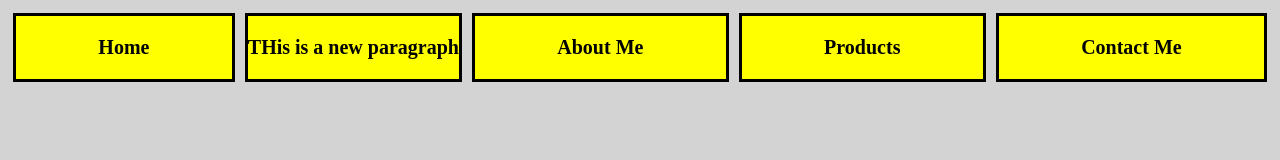
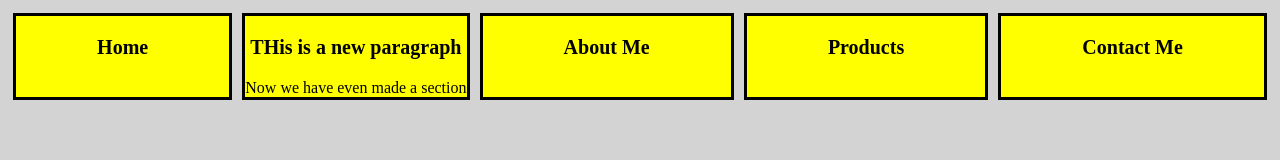
Before and after one commit to QunicDK/Schooltest, a plain HTML site: page flex/index.html in a window 1280 px wide. Drawn offline with Linux system fonts and the light colour scheme.

Commit message:
Update index.html

```diff
--- a/flex/index.html
+++ b/flex/index.html
@@ -12,6 +12,9 @@
       </div>
       <div class="new">
         <p>THis is a new paragraph</p>
+        <section>
+          Now we have even made a section
+        </section>
       </div>
       <div class="about">
         <p>About Me</p>
```
